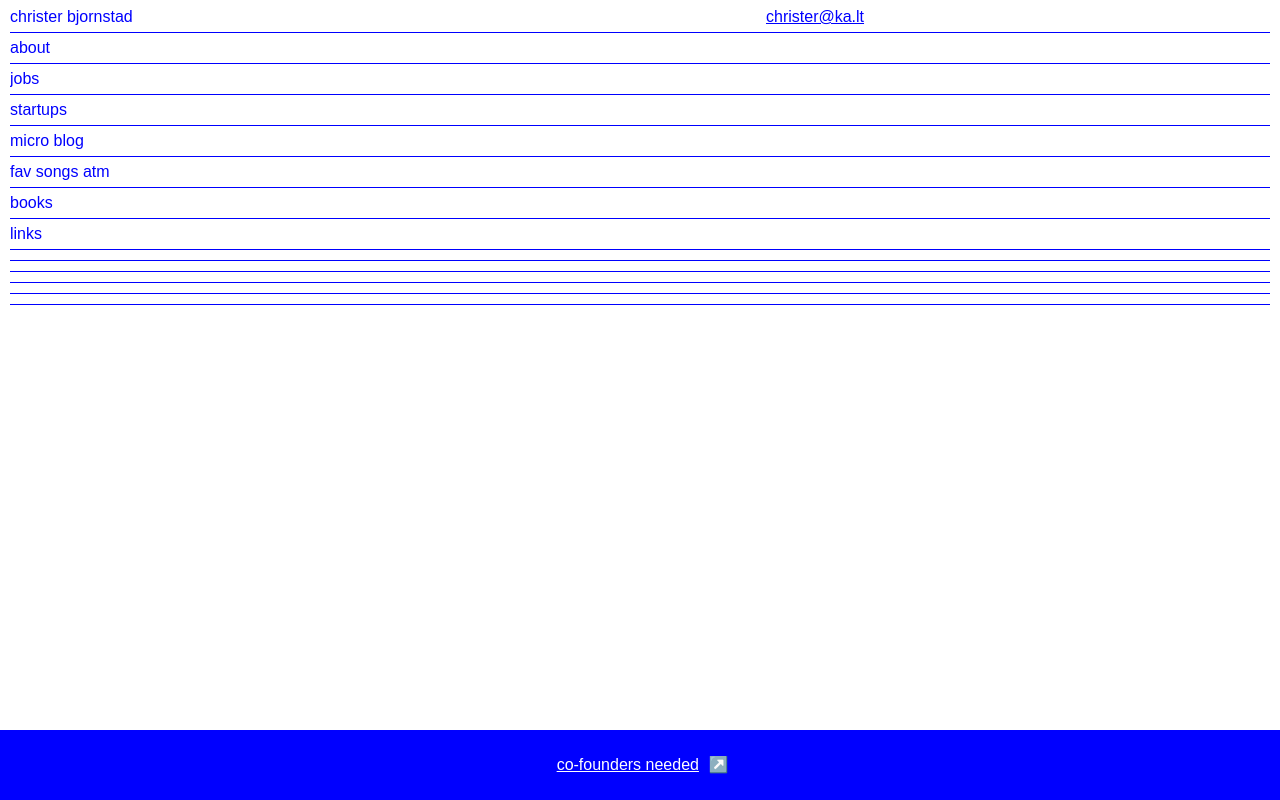
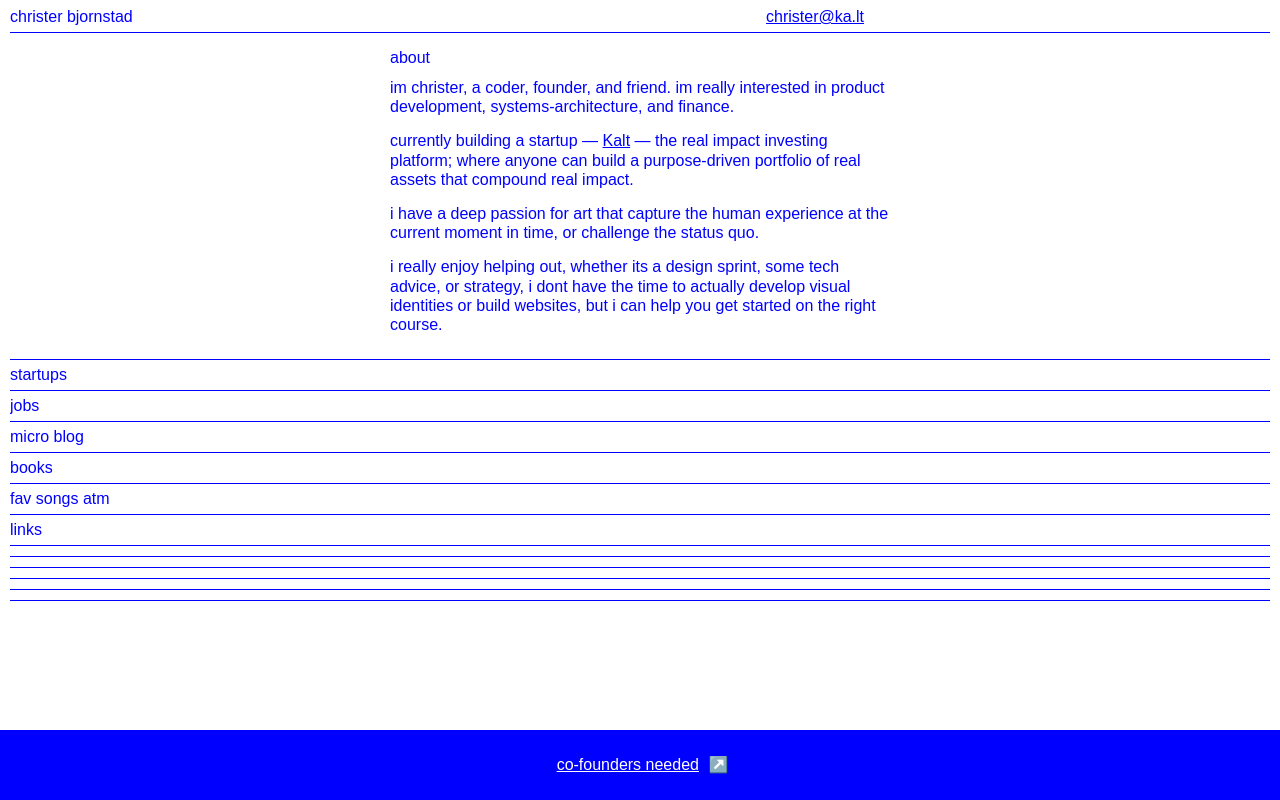
Before and after one commit to justchrister/justchrister, a plain HTML site: page website/index.html in a window 1280 px wide. Drawn offline with Linux system fonts and the light colour scheme; a web font is replaced by a local one.

Commit message:
Update index.html

```diff
--- a/website/index.html
+++ b/website/index.html
@@ -63,6 +63,7 @@
         margin-left: 40px;
       }
       p{
+        line-height:1.2;
         margin-bottom: 15px;
         font-weight:250;
       }
@@ -179,7 +180,7 @@
       <a href="mailto:christer@ka.lt">christer@ka.lt</a>
     </header>
     <main>
-      <section onclick="expand(this)">
+      <section onclick="expand(this)" class="expanded">
         <h2>about</h2>
         <p>
           im christer, a coder, founder, and friend. im really interested in product development, systems-architecture, and finance.
@@ -188,8 +189,45 @@
           currently building a startup — <a href="https://ka.lt">Kalt</a> — the real impact investing platform; where anyone can build a purpose-driven portfolio of real assets that compound real impact.
         </p>
         <p>
-          i have a deep passion for art that capture the human experience at the current moment in time, or challenge the status quo. (95% of contemporary art sucks tho)
+          i have a deep passion for art that capture the human experience at the current moment in time, or challenge the status quo.
         </p>
+        <p>
+          i really enjoy helping out, whether its a design sprint, some tech advice, or strategy, i dont have the time to actually develop visual identities or build websites, but i can help you get started on the right course.
+        </p>
+      </section>
+
+      <section onclick="expand(this)">
+        <h2>startups</h2>
+        <article>
+          <div class="title">
+            <h4>Kalt</h4>
+            <date>2022 — now</date>
+          </div>
+          <div class="startupCols">
+            <p>fintech</p>
+            <p>founder and ceo</p>
+          </div>
+        </article>
+        <article>
+          <div class="title">
+            <h4>Citrus</h4>
+            <date>2019 — 2022</date>
+          </div>
+          <div class="startupCols">
+            <p>creative studio</p>
+            <p>i did tech</p>
+          </div>
+        </article>
+        <article>
+          <div class="title">
+            <h4>Slight</h4>
+            <date>2019 — 2020</date>
+          </div>
+          <div class="startupCols">
+            <p>fintech</p>
+            <p>founder and ceo</p>
+          </div>
+        </article>
       </section>
       <section onclick="expand(this)">
         <h2>jobs</h2>
@@ -230,39 +268,6 @@
         </article>
       </section>
       <section onclick="expand(this)">
-        <h2>startups</h2>
-        <article>
-          <div class="title">
-            <h4>Kalt</h4>
-            <date>2022 — now</date>
-          </div>
-          <div class="startupCols">
-            <p>fintech</p>
-            <p>founder and ceo</p>
-          </div>
-        </article>
-        <article>
-          <div class="title">
-            <h4>Citrus</h4>
-            <date>2019 — 2022</date>
-          </div>
-          <div class="startupCols">
-            <p>creative studio</p>
-            <p>i did tech</p>
-          </div>
-        </article>
-        <article>
-          <div class="title">
-            <h4>Slight</h4>
-            <date>2019 — 2020</date>
-          </div>
-          <div class="startupCols">
-            <p>fintech</p>
-            <p>founder and ceo</p>
-          </div>
-        </article>
-      </section>
-      <section onclick="expand(this)">
         <h2>micro blog</h2>
         <p>
           <a href="https://ka.lt/vision">The vision</a>
@@ -273,10 +278,6 @@
         <p>
           <a href="https://mirage-cheese-d46.notion.site/The-workflow-c4816438e43a4afd9874bd1e51a8f8a3?pvs=4">The workflow</a>
         </p>
-      </section>
-      <section onclick="expand(this)">
-        <h2>fav songs atm</h2>
-        <p><a href="https://www.youtube.com/watch?v=c3E8DW_u0a8">no name</a> by gobbnjr, <a href="https://www.youtube.com/watch?v=OOFNUh80Jnw">go</a> by yowler, and <a href="https://www.youtube.com/watch?v=ttv0eOktBtU">land where i land</a> by novo amor.</p>
       </section>
       <section onclick="expand(this)" id="books">
         <h2>books</h2>
@@ -289,15 +290,22 @@
         <p><span> Zero to one </span>            <span class="right"> Peter Thiel</span></p>
       </section>
       <section onclick="expand(this)">
+        <h2>fav songs atm</h2>
+        <p><a href="https://www.youtube.com/watch?v=c3E8DW_u0a8">no name</a> by gobbnjr, <a href="https://www.youtube.com/watch?v=OOFNUh80Jnw">go</a> by yowler, and <a href="https://www.youtube.com/watch?v=ttv0eOktBtU">land where i land</a> by novo amor.</p>
+      </section>
+      <section onclick="expand(this)" id="links">
         <h2>links</h2>
         <p>
-          <a href="https://github.com/justchrister">github</a>
+          <a href="https://ka.lt">Kalt</a> (my startup)
         </p>
         <p>
-          <a href="https://instagram.com/justchrister">insta</a>
+          github: <a href="https://github.com/justchrister">me</a>, <a href="https://github.com/k-lt">Kalt</a>
         </p>
         <p>
-          <a href="https://tiktok.com/justchrister">tiktok</a>
+          insta: <a href="https://instagram.com/justchrister">me</a>, <a href="https://instagram.com/kalt.xyz">Kalt</a>
+        </p>
+        <p>
+          tiktok: <a href="https://tiktok.com/justchrister">me</a>, <a href="https://tiktok.com/kalt.ai">Kalt</a>
         </p>
         <p>
           <a href="https://www.linkedin.com/in/christer-b-57a638317/">linkedin</a>
@@ -305,28 +313,7 @@
         <p>
           <a href="https://x.com/okchrister">twitter / x</a>
         </p>
-      </section><!--
-      <section onclick="expand(this); loadIframe()">
-        <h2>
-          inspo
-        </h2>
-        <iframe width="560" height="315"></iframe>
-      </section>-->
-      <!--
-      <section>
-        <h2>
-          resources
-        </h2>
       </section>
-      <section onclick="expand(this)">
-        <h2>tools & resources</h2>
-        <p>
-          <a href="https://x.com/okchrister">twitter</a>
-          <a href="https://instagram.com/justchrister">insta</a>
-          <a href="https://tiktok.com/justchrister">tiktok</a>
-        </p>
-      </section>
-      -->
       <div class="line"></div><div class="line"></div><div class="line"></div><div class="line"></div><div class="line"></div>
     </main>
     <footer>
```
